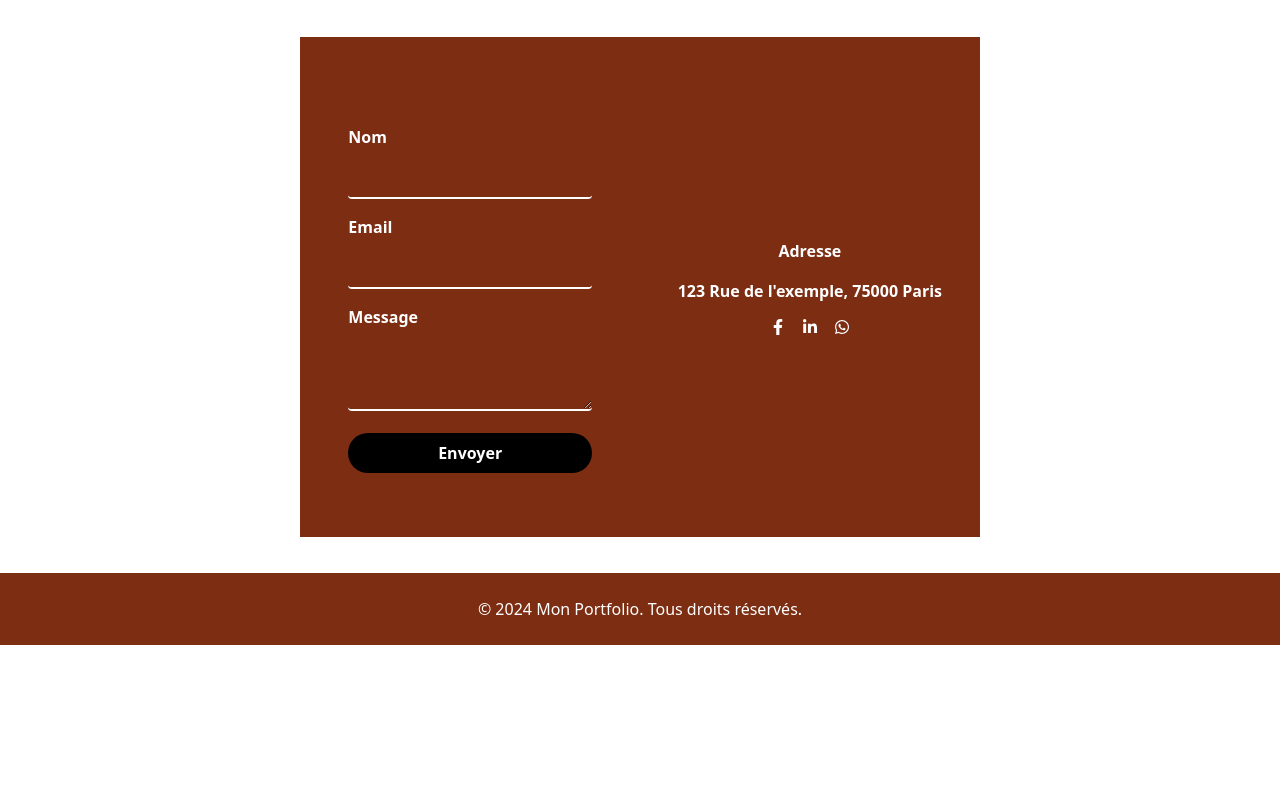
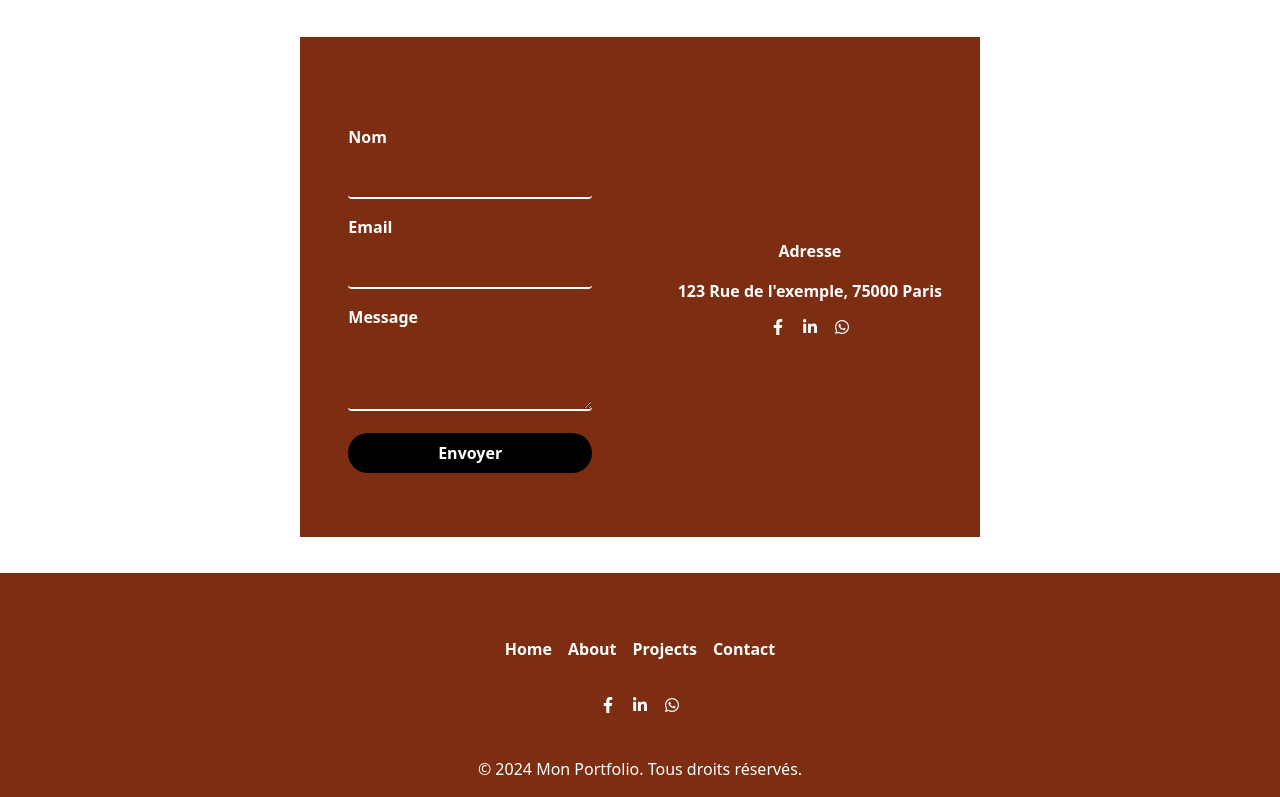
Before and after one commit to Gerardotango/New-portfolio, a React (Vite) app: page / in a window 1280 px wide. Shown: the part 1987-2784 px from the top of the page. Before the commit the page ends 2632 px from the top, so only its background shows below. Built offline with nearby package versions, Linux system fonts and the light colour scheme; a web font is replaced by a local one.

Commit message:
New layout and positioning of elements in the footer

```diff
--- a/src/components/footer.jsx
+++ b/src/components/footer.jsx
@@ -1,10 +1,30 @@
+import { FaFacebookF, FaLinkedinIn, FaWhatsapp } from 'react-icons/fa';
+
 function Footer() {
-    return(
-        <footer className="bg-orange-900 py-6 px-4 sm:px-6 lg:px-8">
-          <p className="text-white text-center">
-            © 2024 Mon Portfolio. Tous droits réservés.
-          </p>
-        </footer>
-    )
+  return (
+    <div className="flex flex-col items-center bg-orange-900 h-56 pt-16 gap-5">
+      <div className="flex flex-row space-x-4 font-inter font-semibold">
+        <a href="/" className="text-white hover:text-gray-300">Home</a>
+        <a href="/about" className="text-white hover:text-gray-300">About</a>
+        <a href="/projects" className="text-white hover:text-gray-300">Projects</a>
+        <a href="/contact" className="text-white hover:text-gray-300">Contact</a>
+      </div>
+      <div className="flex flex-row space-x-4 mt-4">
+      <a href="#" className="text-white hover:text-blue-600">
+      <FaFacebookF />
+      </a>
+      <a href="#" className="text-white hover:text-blue-600">
+      <FaLinkedinIn />
+      </a>
+      <a href="#" className="text-white hover:text-blue-600">
+      <FaWhatsapp />
+      </a>
+      </div>
+      <p className="text-white text-center mt-6 font-inter">
+        © 2024 Mon Portfolio. Tous droits réservés.
+      </p>
+    </div>
+  );
 }
+
 export default Footer;
```
